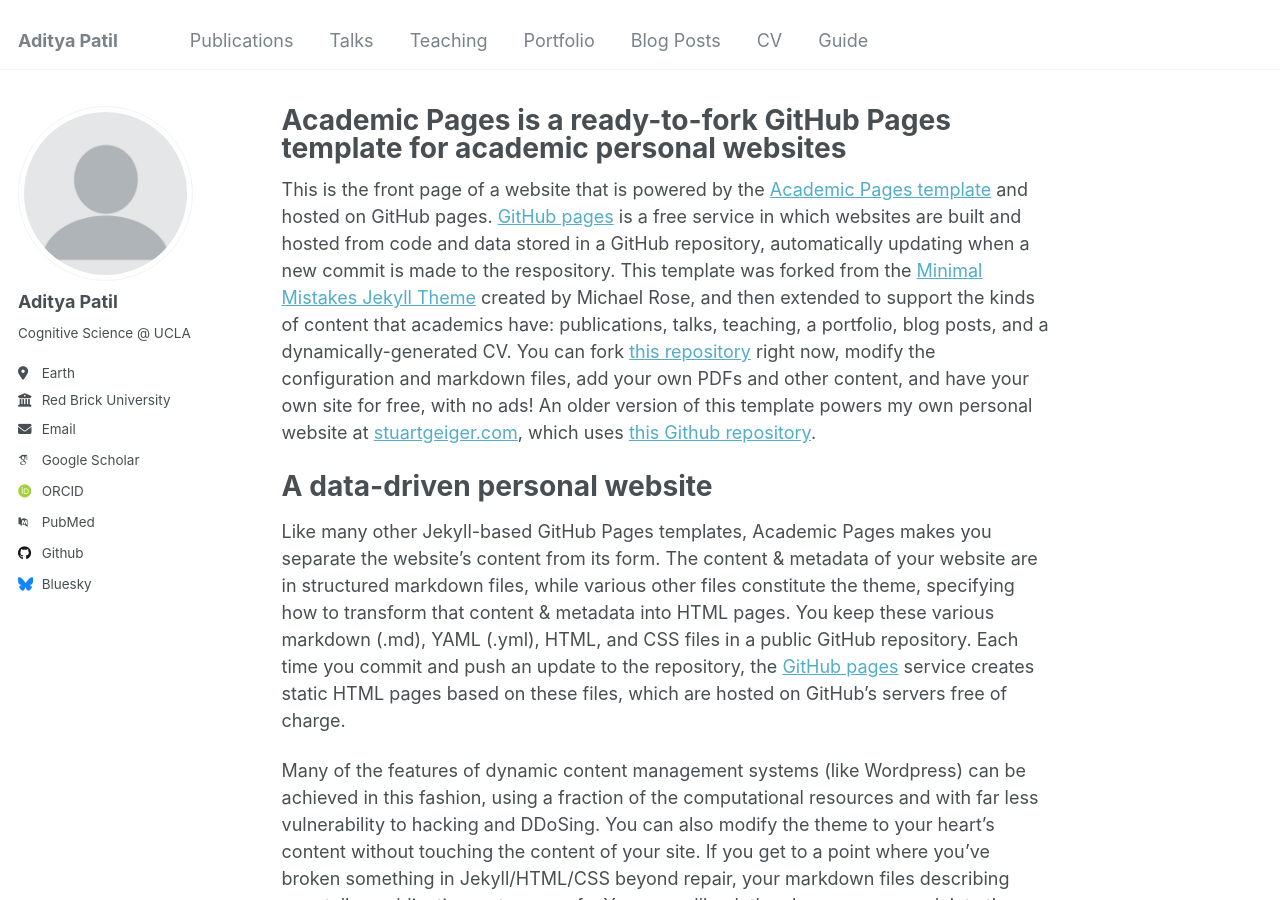
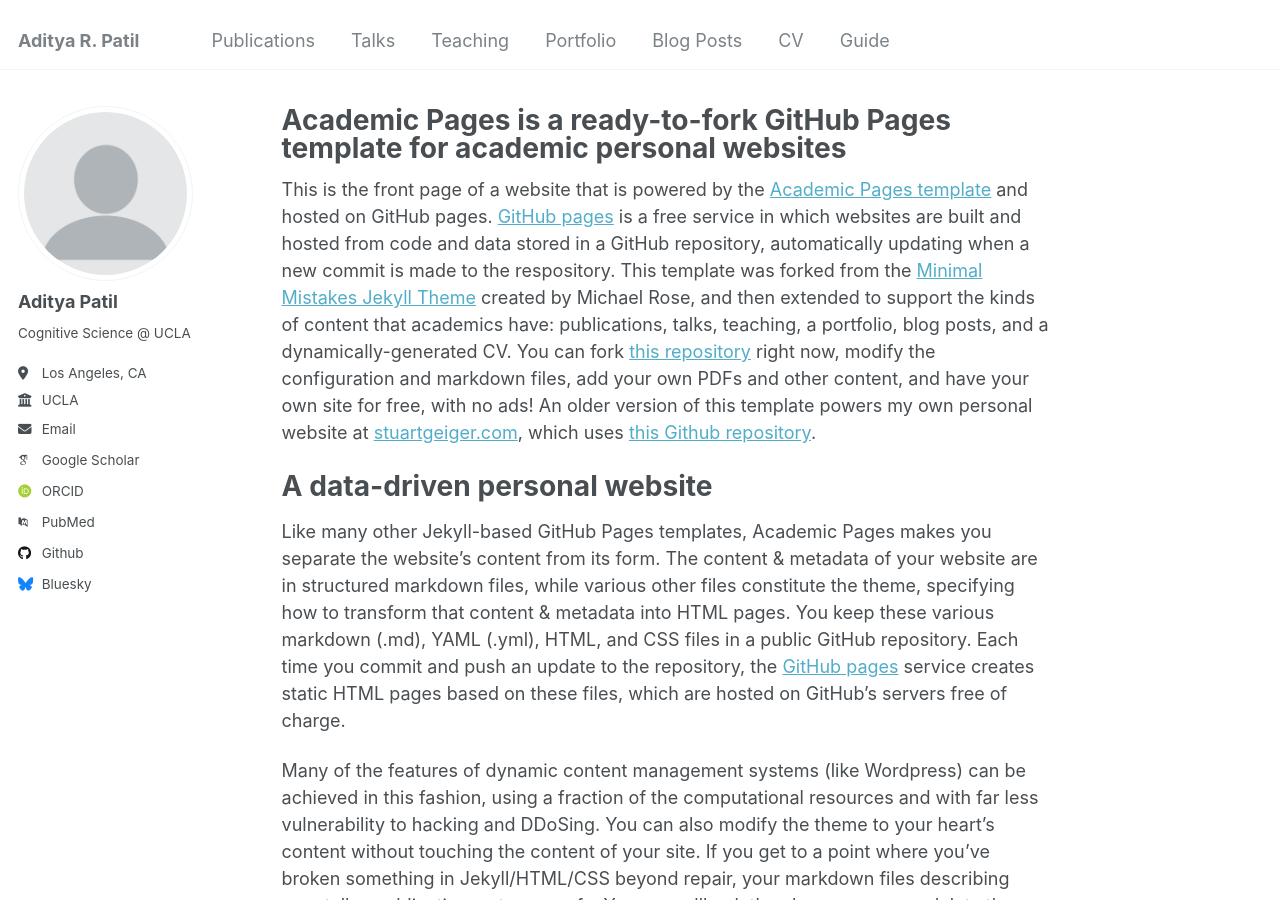
Before and after one commit to AdityaPatil-R/AdityaPatil-R.github.io, a Jekyll site: the page built from _pages/about.md, in a window 1280 px wide and 900 px high. Built offline with Jekyll 4.4.1, drawn with Linux system fonts in a browser that asks for light colours; some web fonts are replaced.

```diff
--- a/_config.yml
+++ b/_config.yml
@@ -8,7 +8,7 @@
 
 # Basic Site Settings
 locale                   : "en-US"
-title                    : "Aditya Patil"
+title                    : "Aditya R. Patil"
 title_separator          : "-"
 name                     : &name "Aditya Patil"
 description              : &description "personal description"
@@ -25,10 +25,10 @@ author:
   name             : "Aditya Patil"
   pronouns         : # example: "she/her"
   bio              : "Cognitive Science @ UCLA"
-  location         : "Earth"
-  employer         : "Red Brick University"
+  location         : "Los Angeles, CA"
+  employer         : "UCLA"
   uri              : # URL
-  email            : "none@example.org"
+  email            : "adityapatil@g.ucla.edu"
 
   # Academic websites
   arxiv            : # URL - Update with the correct link to your profile
```
